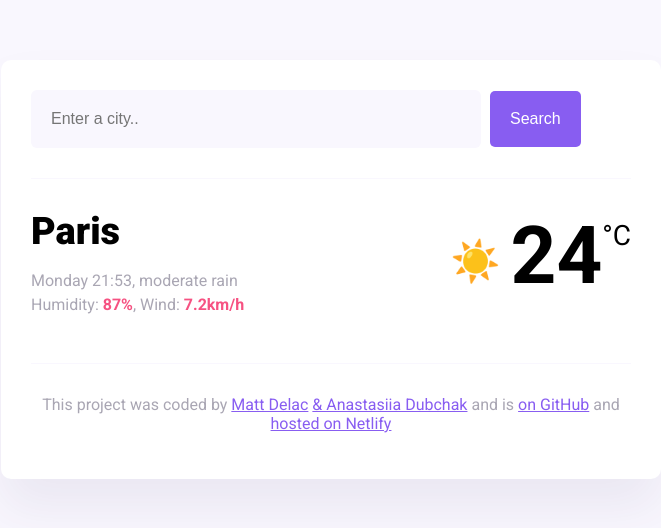
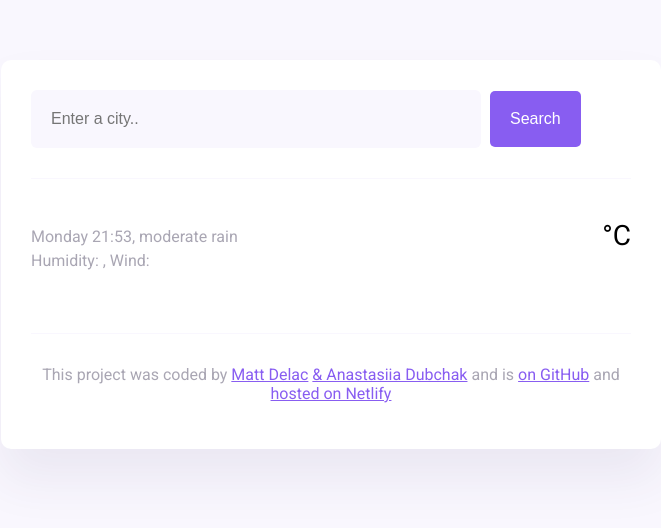
Before and after one commit to AnastasiiaDubchak/js-search-engine-challenge-forked, a website built with Parcel: page index.html in a window 1280 px wide. Shown: the whole page, without its empty margins (309-970 px from the left). Built offline with nearby package versions, Linux system fonts and the light colour scheme.

Commit message:
Update index.html

```diff
--- a/index.html
+++ b/index.html
@@ -32,16 +32,16 @@
       <main>
         <div class="current-weather">
           <div>
-            <h1 class="current-city" id="current-city">Paris</h1>
+            <h1 class="current-city" id="current-city"></h1>
             <p class="current-details">
               <span id="current-date"></span>, moderate rain <br />
-              Humidity: <strong>87%</strong>, Wind: <strong>7.2km/h</strong>
+              Humidity: <strong></strong>, Wind: <strong></strong>
             </p>
           </div>
           <div class="current-temperature">
-            <span class="current-temperature-icon">☀️</span
+            <span class="current-temperature-icon"></span
             ><span class="current-temperature-value" id="temperature-now"
-              >24</span
+              ></span
             ><span class="current-temperature-unit">°C</span>
           </div>
         </div>
```
